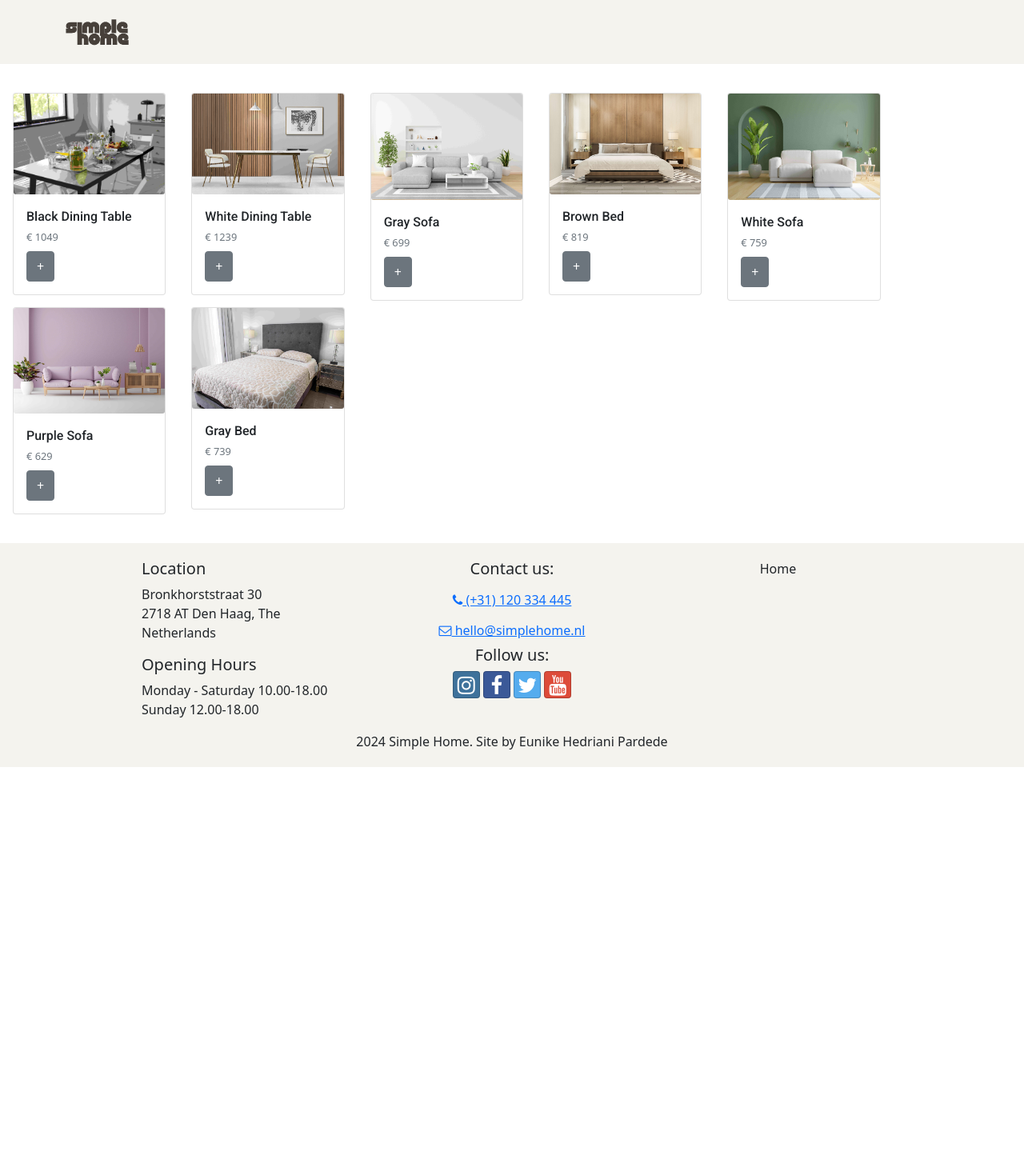
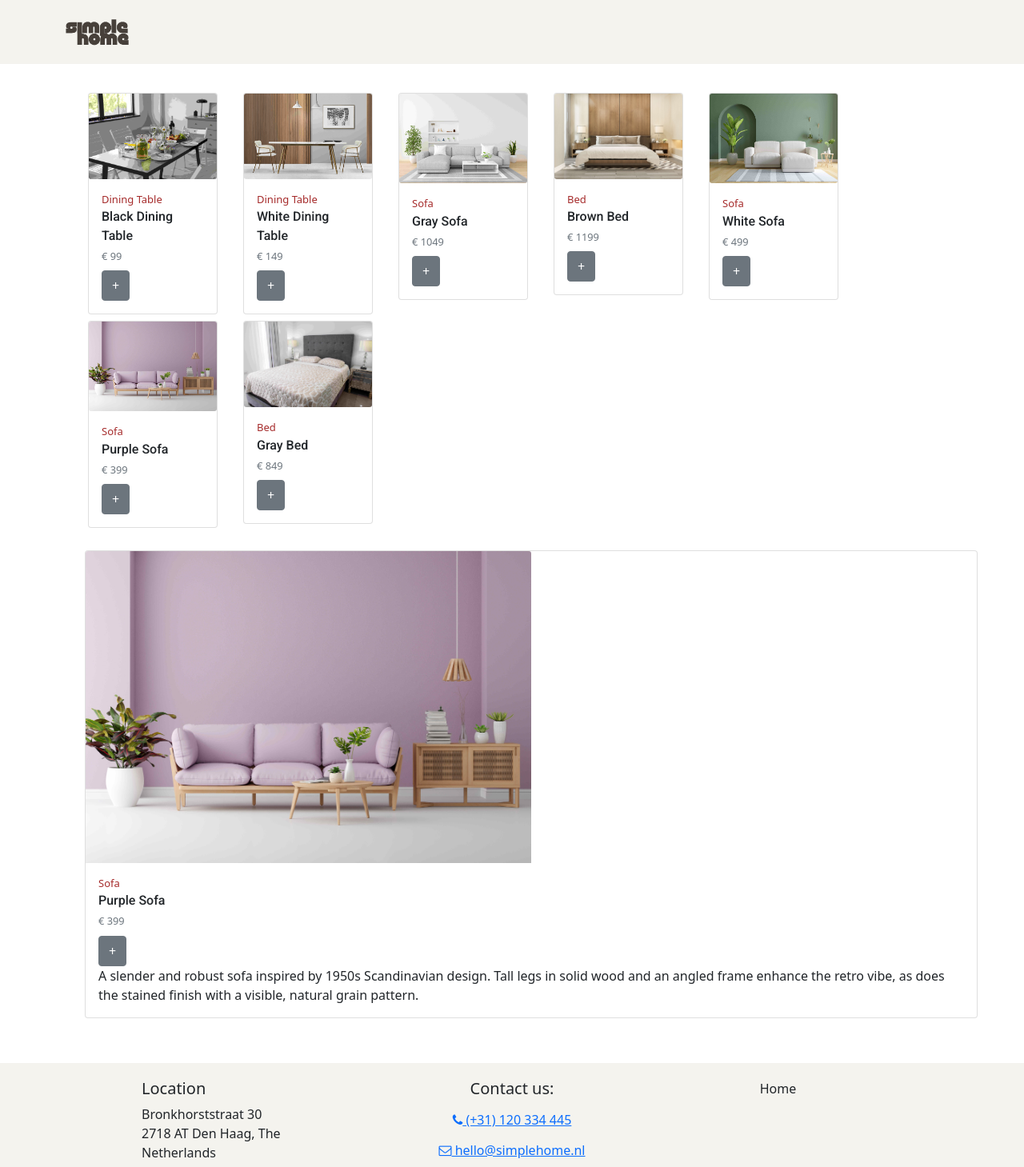
Before and after one commit to eunikehp/SimpleHome-react, a React (Create React App) app: page / in a window 1280 px wide. Shown: the top 1459 px of the page at 80% size. Before the commit the page ends 959 px from the top, so only its background shows below. Built offline with nearby package versions, Linux system fonts and the light colour scheme.

Commit message:
ShopPage and ProductDetail

```diff
--- a/src/App.js
+++ b/src/App.js
@@ -2,12 +2,13 @@ import './App.css';
 import ProductsList from './features/products/ProductsList';
 import Header from './components/Header';
 import Footer from './components/Footer';
+import ShopPage from './pages/ShopPage';
 
 function App() {
   return (
     <div className="App">
         <Header/>
-        <ProductsList />
+        <ShopPage />
         <Footer />
     </div>
   );
--- a/src/app/shared/PRODUCTS.js
+++ b/src/app/shared/PRODUCTS.js
@@ -11,57 +11,65 @@ export const PRODUCTS = [
         id: 0,
         name: 'Black Dining Table',
         image: blackDiningTable,
-        price: 1049,
+        price: 99,
         category: 'Dining Table',
-        stockCount: 4
+        stockCount: 4,
+        description: 'A durable dining table that makes it easy to have big dinners. A single person can extend the table and there’s plenty of room for chairs since the legs are always located at the corners of the table.'
+
     },
     {
         id: 1,
         name: 'White Dining Table',
         image: whiteDiningTable,
-        price: 1239,
+        price: 149,
         category: 'Dining Table',
-        stockCount: 5
+        stockCount: 5,
+        description:'The simple design of this dining table will blend seamlessly into your dining area. And the smooth and simple extension lets you extend your dinner invitation without worrying about fitting everyone in.'
 
     },
     {
         id: 2,
         name: 'Gray Sofa',
         image: graySofa,
-        price: 699,
+        price: 1049,
         category: 'Sofa',
-        stockCount: 2
+        stockCount: 2,
+        description:'The sofa has sections that can be combined as you like into a customised solution for you and your home – and as your life changes, you can complete the sofa and let it change with you.'
     },
     {
         id: 3,
         name: 'Brown Bed',
         image: brownBed,
-        price: 819,
+        price: 1199,
         category: 'Bed',
-        stockCount: 1
+        stockCount: 1,
+        description:'A complete bed designed to be comfortable both for sleeping and reading. It provides nice support where needed, has a soft feel where possible – and is smartly packaged, making it easy to transport.'
     },
     {
         id: 4,
         name: 'White Sofa',
         image: whiteSofa,
-        price: 759,
+        price: 499,
         category: 'Sofa',
-        stockCount: 6
+        stockCount: 6,
+        description: 'Warm and welcoming, neat and stylish. The supporting seat cushions, the cover’s soft finish and the tight fit gives this sofa a perfect balance between its comfort, functions and look.'
     },
     {
         id: 5,
         name: 'Purple Sofa',
         image: purpleSofa,
-        price: 629,
+        price: 399,
         category: 'Sofa',
-        stockCount: 10
+        stockCount: 10,
+        description: 'A slender and robust sofa inspired by 1950s Scandinavian design. Tall legs in solid wood and an angled frame enhance the retro vibe, as does the stained finish with a visible, natural grain pattern.'
     },
     {
         id: 6,
         name: 'Gray Bed',
         image: grayBed,
-        price: 739,
+        price: 849,
         category: 'Bed',
-        stockCount: 5
+        stockCount: 5,
+        description: 'A classic continental bed with a soft headboard, fully upholstered – perfect for placing in the centre of the room. And in case of accidents, the cover can be removed and machine washed.'
     }
 ];
--- a/src/features/products/ProductCard.js
+++ b/src/features/products/ProductCard.js
@@ -1,7 +1,7 @@
-import { Card, CardImg, CardTitle, CardSubtitle, CardBody, Button} from 'reactstrap';
+import { Card, CardImg, CardTitle, CardSubtitle, CardBody, Button, CardText} from 'reactstrap';
 
 const ProductCard = ({ product }) => {
-    const { image, name, price } = product;
+    const { image, name, price, category } = product;
     return (
         <Card>
             <CardImg
@@ -11,6 +11,7 @@ const ProductCard = ({ product }) => {
                 alt={name}
             />
             <CardBody>
+                <CardText style={{fontSize: '13px', marginBottom: '0px', color:'brown'}}>{category}</CardText>
                 <CardTitle>{name}</CardTitle>
                 <CardSubtitle
                     className='mb-2 text-muted'
--- /dev/null
+++ b/src/features/products/ProductDetail.js
@@ -0,0 +1,22 @@
+import { Card, CardImg, CardBody, CardText, Col, CardTitle, CardSubtitle, Button } from 'reactstrap';
+
+const ProductDetail = ({ product }) => {
+    const { image, price, name, description, category } = product;
+
+    return (
+        <Col md='12' className='m-4'>
+            <Card>
+                <CardImg top src={image} alt={name} style={{ width: '50%'}} />
+                <CardBody>
+                    <CardText style={{ fontSize: '13px', marginBottom: '0px', color: 'brown' }}>{category}</CardText>
+                    <CardTitle>{name}</CardTitle>
+                    <CardSubtitle className='mb-2 text-muted'>€ {price}</CardSubtitle>
+                    <Button href='#' >+</Button>
+                    <CardText>{description}</CardText>
+                </CardBody>
+            </Card>
+        </Col>
+    )
+}
+
+export default ProductDetail;
--- a/src/features/products/productsSlice.js
+++ b/src/features/products/productsSlice.js
@@ -5,5 +5,5 @@ export const selectAllProducts = () => {
 };
 
 export const selectRandomProduct = () => {
-    return PRODUCTS[Math.floor(Math.random() * PRODUCTS.length)]
-}
+    return PRODUCTS[Math.floor(PRODUCTS.length * Math.random())];
+};
--- /dev/null
+++ b/src/pages/ShopPage.js
@@ -0,0 +1,22 @@
+import { Container, Row, Button } from 'reactstrap';
+import ProductsList from '../features/products/ProductsList';
+import ProductDetail from '../features/products/ProductDetail';
+import { selectRandomProduct } from '../features/products/productsSlice';
+
+
+const ShopPage = () => {
+    const selectedProduct = selectRandomProduct();
+    return (
+        <Container>
+            <Row >
+                <ProductsList/>
+            </Row>
+            <Row>
+                <ProductDetail product={selectedProduct} />
+            </Row>
+        </Container>
+
+    );
+};
+
+export default ShopPage;
```
Also changed, not shown: src/features/products/ProductsList.js (+4 -3 lines).
